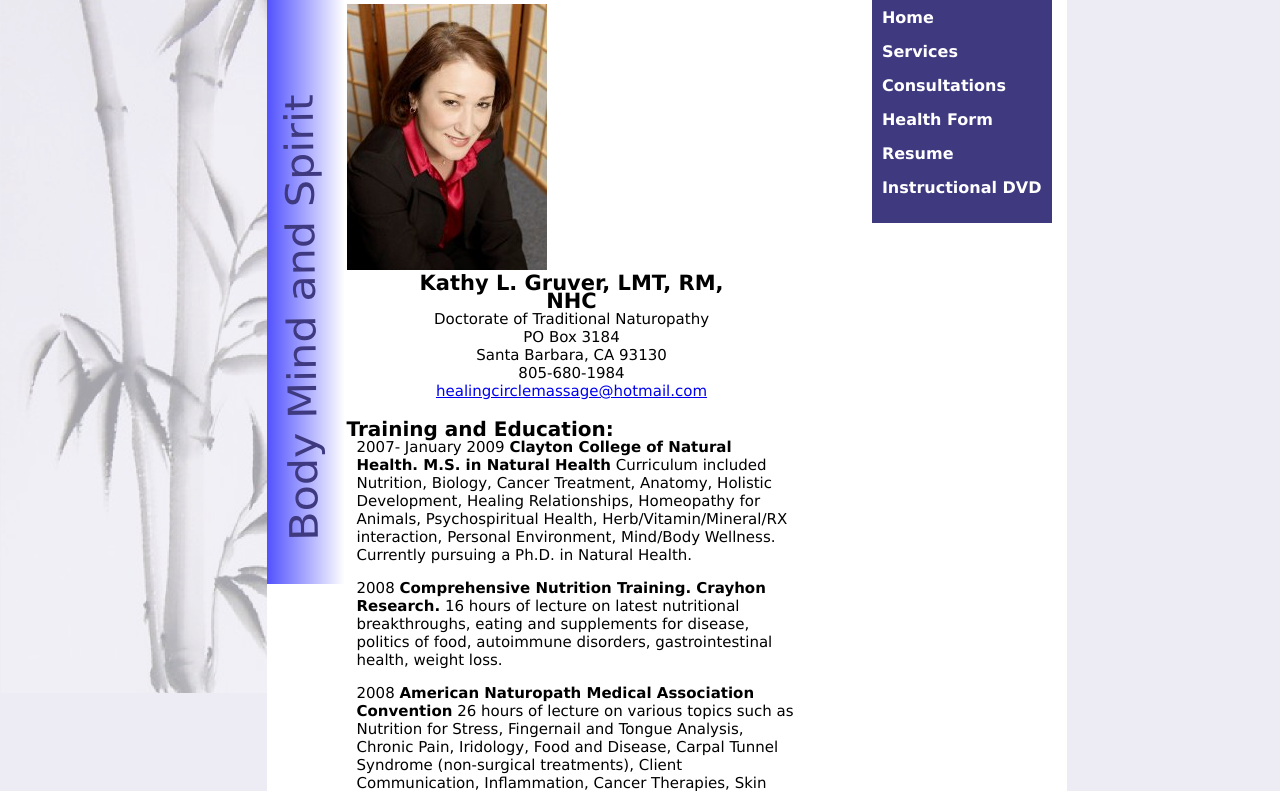
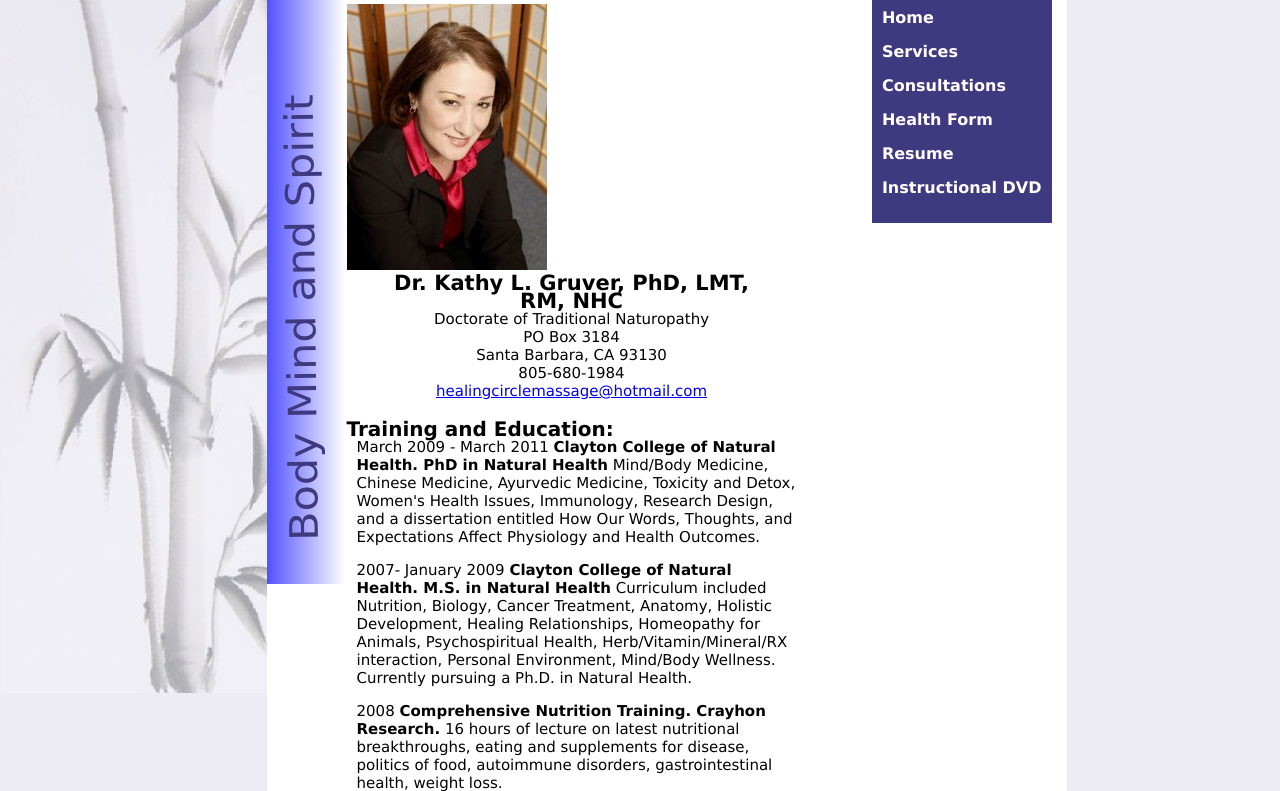
Before and after one commit to emlprime/healingcirclenaturalhealth, a Django app: template templates/resume.html in a window 1280 px wide. Shown: the part 160-951 px from the top of the page. Run offline with Django 3.2, Linux system fonts and the light colour scheme; the template is opened without the code that fills it, so the values that code supplies are empty.

Commit message:
updated resume page to reflect PhD

```diff
--- a/templates/resume.html
+++ b/templates/resume.html
@@ -4,7 +4,7 @@
 <div id="resume">
 <div class="header">
 <img src="/site_media/images/kathy_headshot_t.jpg" alt="Kathy Gruver" />
-<h1>Kathy L. Gruver, LMT, RM, NHC</h1>
+<h1>Dr. Kathy L. Gruver, PhD, LMT, RM, NHC</h1>
 <p>Doctorate of Traditional Naturopathy</p>
 <p>PO Box 3184</p>
 <p>Santa Barbara, CA 93130</p>
@@ -13,6 +13,7 @@
 </div>
 <dt>Training and Education:</dt>
 <dd>
+  <p>March 2009 - March 2011 <strong>Clayton College of Natural Health. PhD in Natural Health</strong> Mind/Body Medicine, Chinese Medicine, Ayurvedic Medicine, Toxicity and Detox, Women's Health Issues, Immunology, Research Design, and a dissertation entitled How Our Words, Thoughts, and Expectations Affect Physiology and Health Outcomes.</p>
   <p>2007- January 2009 <strong>Clayton College of Natural Health. M.S. in Natural Health</strong> Curriculum included Nutrition, Biology, Cancer Treatment, Anatomy, Holistic Development, Healing Relationships, Homeopathy for Animals, Psychospiritual Health, Herb/Vitamin/Mineral/RX interaction, Personal Environment, Mind/Body Wellness. Currently pursuing a Ph.D. in Natural Health.</p>
   <p>2008 <strong>Comprehensive Nutrition Training. Crayhon Research.</strong> 16 hours of lecture on latest nutritional breakthroughs, eating and supplements for disease, politics of food, autoimmune disorders, gastrointestinal health, weight loss.</p>
   <p>2008 <strong>American Naturopath Medical Association Convention</strong> 26 hours of lecture on various topics such as Nutrition for Stress, Fingernail and Tongue Analysis, Chronic Pain, Iridology, Food and Disease, Carpal Tunnel Syndrome (non-surgical treatments), Client Communication, Inflammation, Cancer Therapies, Skin disorders, Legal Concerns and CPR Certification with the American Heart Assoc.</p>
```
